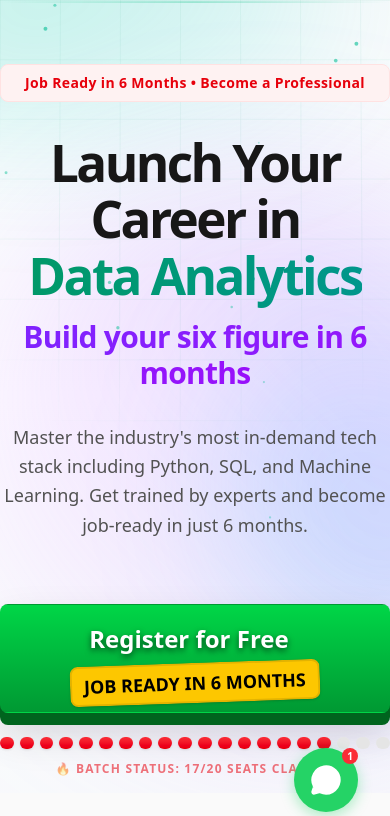
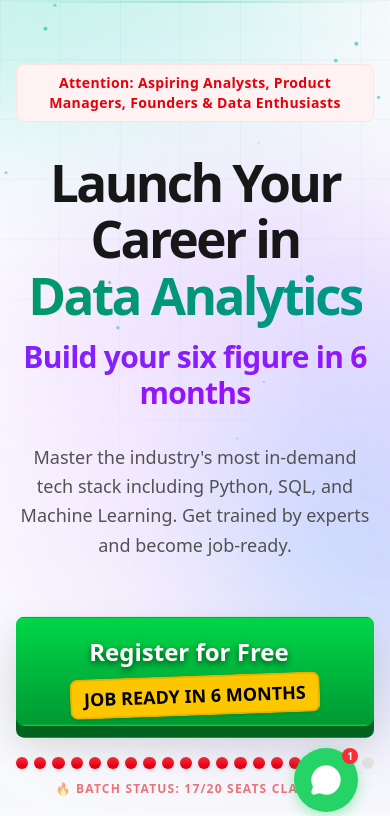
Before and after one commit to Himanshu-shukla/edtech-landingpage-dataanlytics, a React (Vite) app: page / in a window 390 px wide. Shown: the top 816 px of the page. Built offline with nearby package versions, Linux system fonts and the light colour scheme; grey boxes are pictures that could not be loaded.

Commit message:
bounmce button

```diff
--- a/src/components/ComparisonSection.jsx
+++ b/src/components/ComparisonSection.jsx
@@ -117,11 +117,21 @@ const ComparisonSection = () => {
           viewport={{ once: true }}
           className="flex flex-col items-center relative py-4 md:py-6"
         >
+          {/* Continuous Bounce Wrapper */}
+          <motion.div
+            animate={{ y: [0, -8, 0] }}
+            transition={{
+              duration: 2,
+              repeat: Infinity,
+              ease: "easeInOut",
+            }}
+            className="w-full max-w-3xl z-20"
+          >
             <motion.button
               onClick={() => setIsModalOpen(true)}
-                        whileHover={{ scale: 1.02, y: -4 }}
-                        whileTap={{ scale: 0.98, y: 6 }}
-                        className="relative w-full max-w-3xl bg-gradient-to-b from-[#00d647] to-[#009933] text-white text-xl md:text-3xl font-black py-6 md:py-7 px-6 rounded-3xl shadow-[0_12px_0_rgb(0,100,30),0_20px_40px_rgba(0,0,0,0.15)] transition-all flex flex-col md:flex-row items-center justify-center overflow-hidden border-t border-green-300/30 cursor-pointer"
+              whileHover={{ scale: 1.02 }}
+              whileTap={{ scale: 0.95 }}
+              className="relative w-full bg-gradient-to-b from-[#00d647] to-[#009933] text-white text-xl md:text-3xl font-black py-6 md:py-7 px-6 rounded-3xl shadow-[0_12px_0_rgb(0,100,30),0_20px_40px_rgba(0,0,0,0.15)] transition-all flex flex-col md:flex-row items-center justify-center overflow-hidden border-t border-green-300/30 cursor-pointer"
             >
               <motion.div
                 className="absolute inset-0 bg-gradient-to-r from-transparent via-white/40 to-transparent -skew-x-12"
@@ -136,6 +146,7 @@ const ComparisonSection = () => {
                 FULL BUNDLE INCLUDED
               </span>
             </motion.button>
+          </motion.div>
 
           {/* Progress Bar Component */}
           <div className="w-full max-w-lg mt-6 md:mt-8 relative z-10">
--- a/src/components/ExclusiveBonusesSection.jsx
+++ b/src/components/ExclusiveBonusesSection.jsx
@@ -105,11 +105,21 @@ const ExclusiveBonusesSection = () => {
           viewport={{ once: true }}
           className="flex flex-col items-center relative py-4 md:py-6"
         >
+          {/* Continuous Bounce Wrapper */}
+          <motion.div
+            animate={{ y: [0, -8, 0] }}
+            transition={{
+              duration: 2,
+              repeat: Infinity,
+              ease: "easeInOut",
+            }}
+            className="w-full max-w-3xl z-20"
+          >
             <motion.button
               onClick={() => setIsModalOpen(true)}
-                        whileHover={{ scale: 1.02, y: -4 }}
-                        whileTap={{ scale: 0.98, y: 6 }}
-                        className="relative w-full max-w-3xl bg-gradient-to-b from-[#00d647] to-[#009933] text-white text-xl md:text-3xl font-black py-6 md:py-7 px-6 rounded-3xl shadow-[0_12px_0_rgb(0,100,30),0_20px_40px_rgba(0,0,0,0.15)] transition-all flex flex-col md:flex-row items-center justify-center overflow-hidden border-t border-green-300/30 cursor-pointer"
+              whileHover={{ scale: 1.02 }} // Removed y: -4 to avoid conflict with the bounce
+              whileTap={{ scale: 0.95 }}
+              className="relative w-full bg-gradient-to-b from-[#00d647] to-[#009933] text-white text-xl md:text-3xl font-black py-6 md:py-7 px-6 rounded-3xl shadow-[0_12px_0_rgb(0,100,30),0_20px_40px_rgba(0,0,0,0.15)] transition-all flex flex-col md:flex-row items-center justify-center overflow-hidden border-t border-green-300/30 cursor-pointer"
             >
               <motion.div
                 className="absolute inset-0 bg-gradient-to-r from-transparent via-white/40 to-transparent -skew-x-12"
@@ -124,6 +134,7 @@ const ExclusiveBonusesSection = () => {
                 FULL BUNDLE INCLUDED
               </span>
             </motion.button>
+          </motion.div>
 
           {/* Progress Bar Component */}
           <div className="w-full max-w-lg mt-6 md:mt-8 relative z-10">
--- a/src/components/FoundryHero.jsx
+++ b/src/components/FoundryHero.jsx
@@ -122,7 +122,8 @@ const FoundryHero = () => {
       />
 
       {/* Content */}
-      <div className="relative z-10 max-w-5xl mx-auto text-center pt-16">
+      {/* Added px-4 (mobile) and md:px-8 (desktop) for spacing */}
+      <div className="relative z-10 max-w-5xl mx-auto text-center pt-16 px-4 md:px-8">
 
         {/* Attention Pill */}
         <motion.div
@@ -132,7 +133,7 @@ const FoundryHero = () => {
           className="mb-8 inline-block"
         >
           <div className="px-6 py-2 rounded-lg bg-red-50 border border-red-100 text-red-600 font-bold text-sm md:text-base tracking-wide backdrop-blur-sm">
-            Job Ready in 6 Months • Become a Professional
+            Attention: Aspiring Analysts, Product Managers, Founders & Data Enthusiasts
           </div>
         </motion.div>
 
@@ -168,25 +169,35 @@ const FoundryHero = () => {
           transition={{ delay: 0.4 }}
           className="text-neutral-600 text-lg md:text-xl font-medium max-w-3xl mx-auto leading-relaxed mb-12"
         >
-          Master the industry's most in-demand tech stack including Python, SQL, and Machine Learning. Get trained by experts and become job-ready in just 6 months.
+          Master the industry's most in-demand tech stack including Python, SQL, and Machine Learning. Get trained by experts and become job-ready.
         </motion.p>
-
         <motion.div
           initial={{ opacity: 0, scale: 0.95 }}
           whileInView={{ opacity: 1, scale: 1 }}
           viewport={{ once: true }}
+          transition={{ duration: 0.5 }}
           className="flex flex-col items-center relative py-4 md:py-6"
+        >
+          {/* Continuous Bounce Wrapper */}
+          <motion.div
+            animate={{ y: [0, -8, 0] }}
+            transition={{
+              duration: 2,
+              repeat: Infinity,
+              ease: "easeInOut",
+            }}
+            className="w-full max-w-3xl z-20"
           >
             <motion.button
               onClick={() => setIsModalOpen(true)}
-            whileHover={{ scale: 1.02, y: -4 }}
-            whileTap={{ scale: 0.98, y: 6 }}
-            className="relative w-full max-w-3xl bg-gradient-to-b from-[#00d647] to-[#009933] text-white text-xl md:text-3xl font-black py-6 md:py-7 px-6 rounded-3xl shadow-[0_12px_0_rgb(0,100,30),0_20px_40px_rgba(0,0,0,0.15)] transition-all flex flex-col md:flex-row items-center justify-center overflow-hidden border-t border-green-300/30 cursor-pointer"
+              whileHover={{ scale: 1.02 }}
+              whileTap={{ scale: 0.95 }}
+              className="relative w-full bg-gradient-to-b from-[#00d647] to-[#009933] text-white text-xl md:text-3xl font-black py-6 md:py-7 px-6 rounded-3xl shadow-[0_12px_0_rgb(0,100,30),0_20px_40px_rgba(0,0,0,0.15)] transition-all flex flex-col md:flex-row items-center justify-center overflow-hidden border-t border-green-300/30 cursor-pointer"
             >
               <motion.div
                 className="absolute inset-0 bg-gradient-to-r from-transparent via-white/40 to-transparent -skew-x-12"
-              initial={{ x: '-100%' }}
-              whileHover={{ x: '100%' }}
+                initial={{ x: "-100%" }}
+                whileHover={{ x: "100%" }}
                 transition={{ duration: 0.5, ease: "easeInOut" }}
               />
               <span className="relative z-10 text-white text-2xl md:text-3xl px-5 py-2 rounded-xl font-extrabold drop-shadow-[0_3px_3px_rgba(0,0,0,0.6)] mr-3 md:mr-4">
@@ -196,6 +207,7 @@ const FoundryHero = () => {
                 JOB READY IN 6 MONTHS
               </span>
             </motion.button>
+          </motion.div>
 
           {/* Progress Bar Component */}
           <div className="w-full max-w-lg mt-6 md:mt-8 relative z-10">
@@ -206,7 +218,10 @@ const FoundryHero = () => {
                   initial={{ opacity: 0, scaleY: 0 }}
                   whileInView={{ opacity: 1, scaleY: 1 }}
                   transition={{ delay: i * 0.03, type: "spring" }}
-                  className={`flex-1 rounded-full ${i < 17 ? 'bg-gradient-to-t from-red-600 to-red-500 shadow-sm' : 'bg-neutral-200'}`}
+                  className={`flex-1 rounded-full ${i < 17
+                    ? "bg-gradient-to-t from-red-600 to-red-500 shadow-sm"
+                    : "bg-neutral-200"
+                    }`}
                 />
               ))}
             </div>
--- a/src/components/IndustryGrowthSection.jsx
+++ b/src/components/IndustryGrowthSection.jsx
@@ -99,11 +99,21 @@ const IndustryGrowthSection = () => {
           viewport={{ once: true }}
           className="flex flex-col items-center relative py-4 md:py-6"
         >
+          {/* Continuous Bounce Wrapper */}
+          <motion.div
+            animate={{ y: [0, -8, 0] }}
+            transition={{
+              duration: 2,
+              repeat: Infinity,
+              ease: "easeInOut",
+            }}
+            className="w-full max-w-3xl z-20"
+          >
             <motion.button
               onClick={() => setIsModalOpen(true)}
-            whileHover={{ scale: 1.02, y: -4 }}
-            whileTap={{ scale: 0.98, y: 6 }}
-            className="relative w-full max-w-3xl bg-gradient-to-b from-[#00d647] to-[#009933] text-white text-xl md:text-3xl font-black py-6 md:py-7 px-6 rounded-3xl shadow-[0_12px_0_rgb(0,100,30),0_20px_40px_rgba(0,0,0,0.15)] transition-all flex flex-col md:flex-row items-center justify-center overflow-hidden border-t border-green-300/30 cursor-pointer"
+              whileHover={{ scale: 1.02 }} // Removed y: -4 to allow the bounce to handle vertical movement
+              whileTap={{ scale: 0.95 }}
+              className="relative w-full bg-gradient-to-b from-[#00d647] to-[#009933] text-white text-xl md:text-3xl font-black py-6 md:py-7 px-6 rounded-3xl shadow-[0_12px_0_rgb(0,100,30),0_20px_40px_rgba(0,0,0,0.15)] transition-all flex flex-col md:flex-row items-center justify-center overflow-hidden border-t border-green-300/30 cursor-pointer"
             >
               <motion.div
                 className="absolute inset-0 bg-gradient-to-r from-transparent via-white/40 to-transparent -skew-x-12"
@@ -118,6 +128,7 @@ const IndustryGrowthSection = () => {
                 FULL BUNDLE INCLUDED
               </span>
             </motion.button>
+          </motion.div>
 
           {/* Progress Bar Component */}
           <div className="w-full max-w-lg mt-6 md:mt-8 relative z-10">
--- a/src/components/TargetAudienceSection.jsx
+++ b/src/components/TargetAudienceSection.jsx
@@ -153,11 +153,21 @@ const TargetAudienceSection = () => {
           viewport={{ once: true }}
           className="flex flex-col items-center relative py-4 md:py-6"
         >
+          {/* Continuous Bounce Wrapper */}
+          <motion.div
+            animate={{ y: [0, -8, 0] }}
+            transition={{
+              duration: 2,
+              repeat: Infinity,
+              ease: "easeInOut",
+            }}
+            className="w-full max-w-3xl z-20"
+          >
             <motion.button
               onClick={() => setIsModalOpen(true)}
-            whileHover={{ scale: 1.02, y: -4 }}
-            whileTap={{ scale: 0.98, y: 6 }}
-            className="relative w-full max-w-3xl bg-gradient-to-b from-[#00d647] to-[#009933] text-white text-xl md:text-3xl font-black py-6 md:py-7 px-6 rounded-3xl shadow-[0_12px_0_rgb(0,100,30),0_20px_40px_rgba(0,0,0,0.15)] transition-all flex flex-col md:flex-row items-center justify-center overflow-hidden border-t border-green-300/30 cursor-pointer"
+              whileHover={{ scale: 1.02 }} // Removed 'y' to avoid conflict with bounce animation
+              whileTap={{ scale: 0.95 }}
+              className="relative w-full bg-gradient-to-b from-[#00d647] to-[#009933] text-white text-xl md:text-3xl font-black py-6 md:py-7 px-6 rounded-3xl shadow-[0_12px_0_rgb(0,100,30),0_20px_40px_rgba(0,0,0,0.15)] transition-all flex flex-col md:flex-row items-center justify-center overflow-hidden border-t border-green-300/30 cursor-pointer"
             >
               <motion.div
                 className="absolute inset-0 bg-gradient-to-r from-transparent via-white/40 to-transparent -skew-x-12"
@@ -172,6 +182,7 @@ const TargetAudienceSection = () => {
                 FULL BUNDLE INCLUDED
               </span>
             </motion.button>
+          </motion.div>
 
           {/* Progress Bar Component */}
           <div className="w-full max-w-lg mt-6 md:mt-8 relative z-10">
```
Lines whose indentation alone changed are shown as unchanged.
